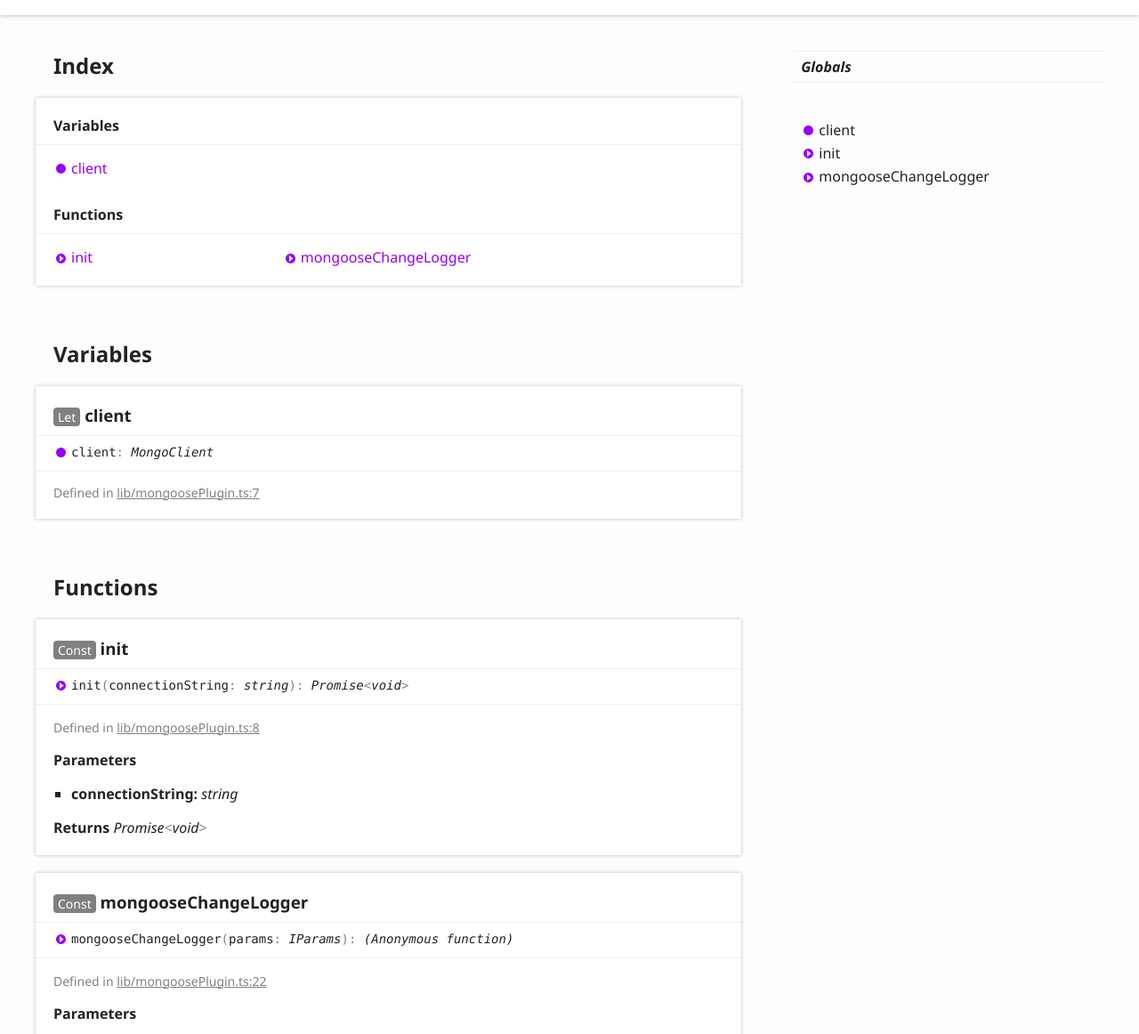
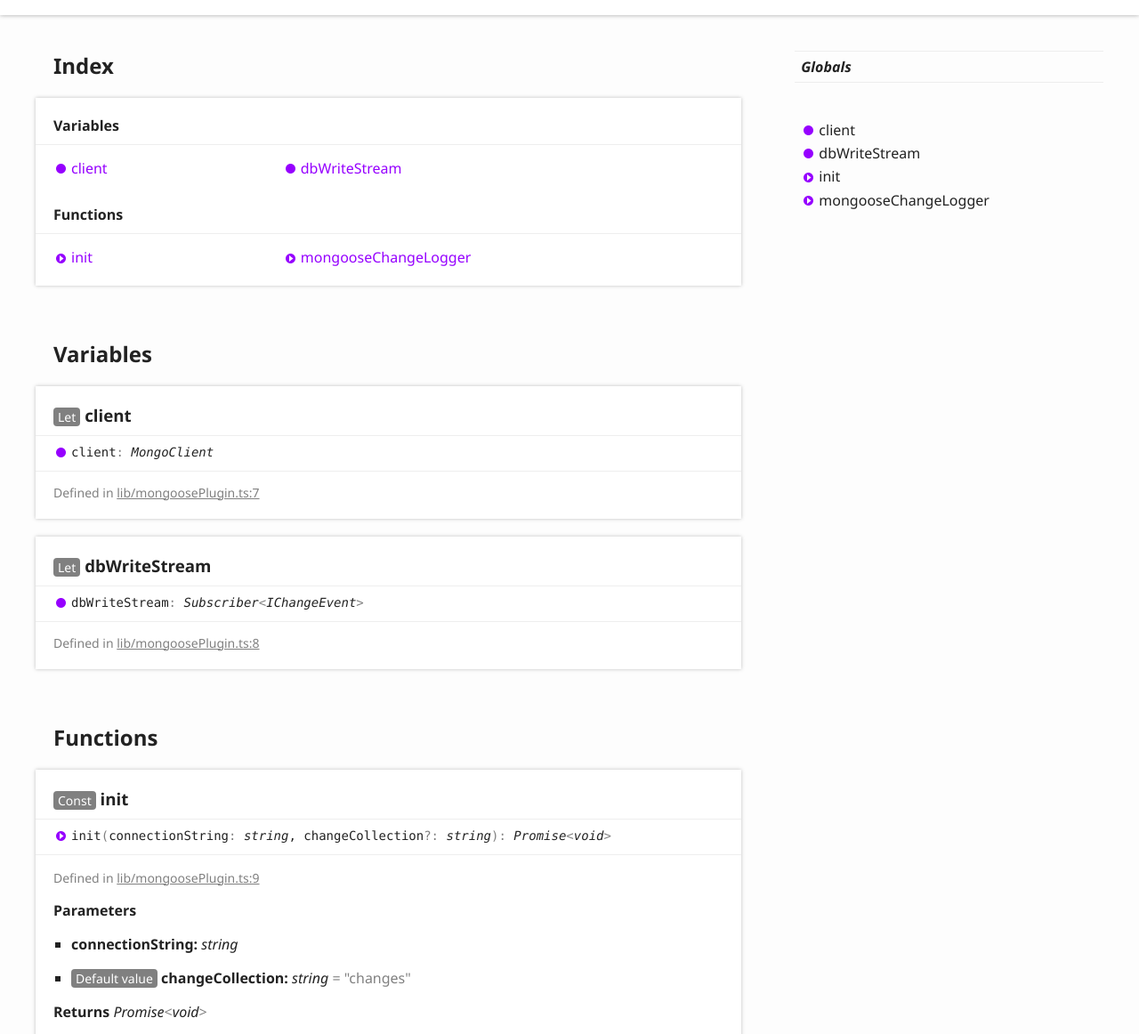
Before and after one commit to paul-pagnan/mongoose-change-logger, a plain HTML site: page globals.html in a window 1280 px wide. Shown: the part 138-1300 px from the top of the page at 89% size. Drawn offline with Linux system fonts and the light colour scheme.

Commit message:
[ci skip] Updates

```diff
--- a/assets/js/search.js
+++ b/assets/js/search.js
@@ -1,3 +1,3 @@
 var typedoc = typedoc || {};
             typedoc.search = typedoc.search || {};
-            typedoc.search.data = {"kinds":{"32":"Variable","64":"Function"},"rows":[{"id":0,"kind":32,"name":"client","url":"globals.html#client","classes":"tsd-kind-variable tsd-is-not-exported"},{"id":1,"kind":64,"name":"init","url":"globals.html#init","classes":"tsd-kind-function tsd-is-not-exported"},{"id":2,"kind":64,"name":"mongooseChangeLogger","url":"globals.html#mongoosechangelogger","classes":"tsd-kind-function"}]};
+            typedoc.search.data = {"kinds":{"32":"Variable","64":"Function"},"rows":[{"id":0,"kind":32,"name":"client","url":"globals.html#client","classes":"tsd-kind-variable tsd-is-not-exported"},{"id":1,"kind":32,"name":"dbWriteStream","url":"globals.html#dbwritestream","classes":"tsd-kind-variable tsd-is-not-exported"},{"id":2,"kind":64,"name":"init","url":"globals.html#init","classes":"tsd-kind-function tsd-is-not-exported"},{"id":3,"kind":64,"name":"mongooseChangeLogger","url":"globals.html#mongoosechangelogger","classes":"tsd-kind-function"}]};
--- a/globals.html
+++ b/globals.html
@@ -71,6 +71,7 @@
 							<h3>Variables</h3>
 							<ul class="tsd-index-list">
 								<li class="tsd-kind-variable tsd-is-not-exported"><a href="globals.html#client" class="tsd-kind-icon">client</a></li>
+								<li class="tsd-kind-variable tsd-is-not-exported"><a href="globals.html#dbwritestream" class="tsd-kind-icon">db<wbr>Write<wbr>Stream</a></li>
 							</ul>
 						</section>
 						<section class="tsd-index-section ">
@@ -91,7 +92,17 @@
 					<div class="tsd-signature tsd-kind-icon">client<span class="tsd-signature-symbol">:</span> <span class="tsd-signature-type">MongoClient</span></div>
 					<aside class="tsd-sources">
 						<ul>
-							<li>Defined in <a href="https://github.com/paul-pagnan/mongoose-change-logger/blob/602af53/src/lib/mongoosePlugin.ts#L7">lib/mongoosePlugin.ts:7</a></li>
+							<li>Defined in <a href="https://github.com/paul-pagnan/mongoose-change-logger/blob/3ce032b/src/lib/mongoosePlugin.ts#L7">lib/mongoosePlugin.ts:7</a></li>
+						</ul>
+					</aside>
+				</section>
+				<section class="tsd-panel tsd-member tsd-kind-variable tsd-is-not-exported">
+					<a name="dbwritestream" class="tsd-anchor"></a>
+					<h3><span class="tsd-flag ts-flagLet">Let</span> db<wbr>Write<wbr>Stream</h3>
+					<div class="tsd-signature tsd-kind-icon">db<wbr>Write<wbr>Stream<span class="tsd-signature-symbol">:</span> <span class="tsd-signature-type">Subscriber</span><span class="tsd-signature-symbol">&lt;</span><span class="tsd-signature-type">IChangeEvent</span><span class="tsd-signature-symbol">&gt;</span></div>
+					<aside class="tsd-sources">
+						<ul>
+							<li>Defined in <a href="https://github.com/paul-pagnan/mongoose-change-logger/blob/3ce032b/src/lib/mongoosePlugin.ts#L8">lib/mongoosePlugin.ts:8</a></li>
 						</ul>
 					</aside>
 				</section>
@@ -102,19 +113,22 @@
 					<a name="init" class="tsd-anchor"></a>
 					<h3><span class="tsd-flag ts-flagConst">Const</span> init</h3>
 					<ul class="tsd-signatures tsd-kind-function tsd-is-not-exported">
-						<li class="tsd-signature tsd-kind-icon">init<span class="tsd-signature-symbol">(</span>connectionString<span class="tsd-signature-symbol">: </span><span class="tsd-signature-type">string</span><span class="tsd-signature-symbol">)</span><span class="tsd-signature-symbol">: </span><span class="tsd-signature-type">Promise</span><span class="tsd-signature-symbol">&lt;</span><span class="tsd-signature-type">void</span><span class="tsd-signature-symbol">&gt;</span></li>
+						<li class="tsd-signature tsd-kind-icon">init<span class="tsd-signature-symbol">(</span>connectionString<span class="tsd-signature-symbol">: </span><span class="tsd-signature-type">string</span>, changeCollection<span class="tsd-signature-symbol">?: </span><span class="tsd-signature-type">string</span><span class="tsd-signature-symbol">)</span><span class="tsd-signature-symbol">: </span><span class="tsd-signature-type">Promise</span><span class="tsd-signature-symbol">&lt;</span><span class="tsd-signature-type">void</span><span class="tsd-signature-symbol">&gt;</span></li>
 					</ul>
 					<ul class="tsd-descriptions">
 						<li class="tsd-description">
 							<aside class="tsd-sources">
 								<ul>
-									<li>Defined in <a href="https://github.com/paul-pagnan/mongoose-change-logger/blob/602af53/src/lib/mongoosePlugin.ts#L8">lib/mongoosePlugin.ts:8</a></li>
+									<li>Defined in <a href="https://github.com/paul-pagnan/mongoose-change-logger/blob/3ce032b/src/lib/mongoosePlugin.ts#L9">lib/mongoosePlugin.ts:9</a></li>
 								</ul>
 							</aside>
 							<h4 class="tsd-parameters-title">Parameters</h4>
 							<ul class="tsd-parameters">
 								<li>
 									<h5>connectionString: <span class="tsd-signature-type">string</span></h5>
+								</li>
+								<li>
+									<h5><span class="tsd-flag ts-flagDefault value">Default value</span> changeCollection: <span class="tsd-signature-type">string</span><span class="tsd-signature-symbol"> =&nbsp;&quot;changes&quot;</span></h5>
 								</li>
 							</ul>
 							<h4 class="tsd-returns-title">Returns <span class="tsd-signature-type">Promise</span><span class="tsd-signature-symbol">&lt;</span><span class="tsd-signature-type">void</span><span class="tsd-signature-symbol">&gt;</span></h4>
@@ -131,7 +145,7 @@
 						<li class="tsd-description">
 							<aside class="tsd-sources">
 								<ul>
-									<li>Defined in <a href="https://github.com/paul-pagnan/mongoose-change-logger/blob/602af53/src/lib/mongoosePlugin.ts#L22">lib/mongoosePlugin.ts:22</a></li>
+									<li>Defined in <a href="https://github.com/paul-pagnan/mongoose-change-logger/blob/3ce032b/src/lib/mongoosePlugin.ts#L47">lib/mongoosePlugin.ts:47</a></li>
 								</ul>
 							</aside>
 							<h4 class="tsd-parameters-title">Parameters</h4>
@@ -158,6 +172,9 @@
 				<ul class="before-current">
 					<li class=" tsd-kind-variable tsd-is-not-exported">
 						<a href="globals.html#client" class="tsd-kind-icon">client</a>
+					</li>
+					<li class=" tsd-kind-variable tsd-is-not-exported">
+						<a href="globals.html#dbwritestream" class="tsd-kind-icon">db<wbr>Write<wbr>Stream</a>
 					</li>
 					<li class=" tsd-kind-function tsd-is-not-exported">
 						<a href="globals.html#init" class="tsd-kind-icon">init</a>
```
Also changed, not shown: index.html (+3 -0 lines).
